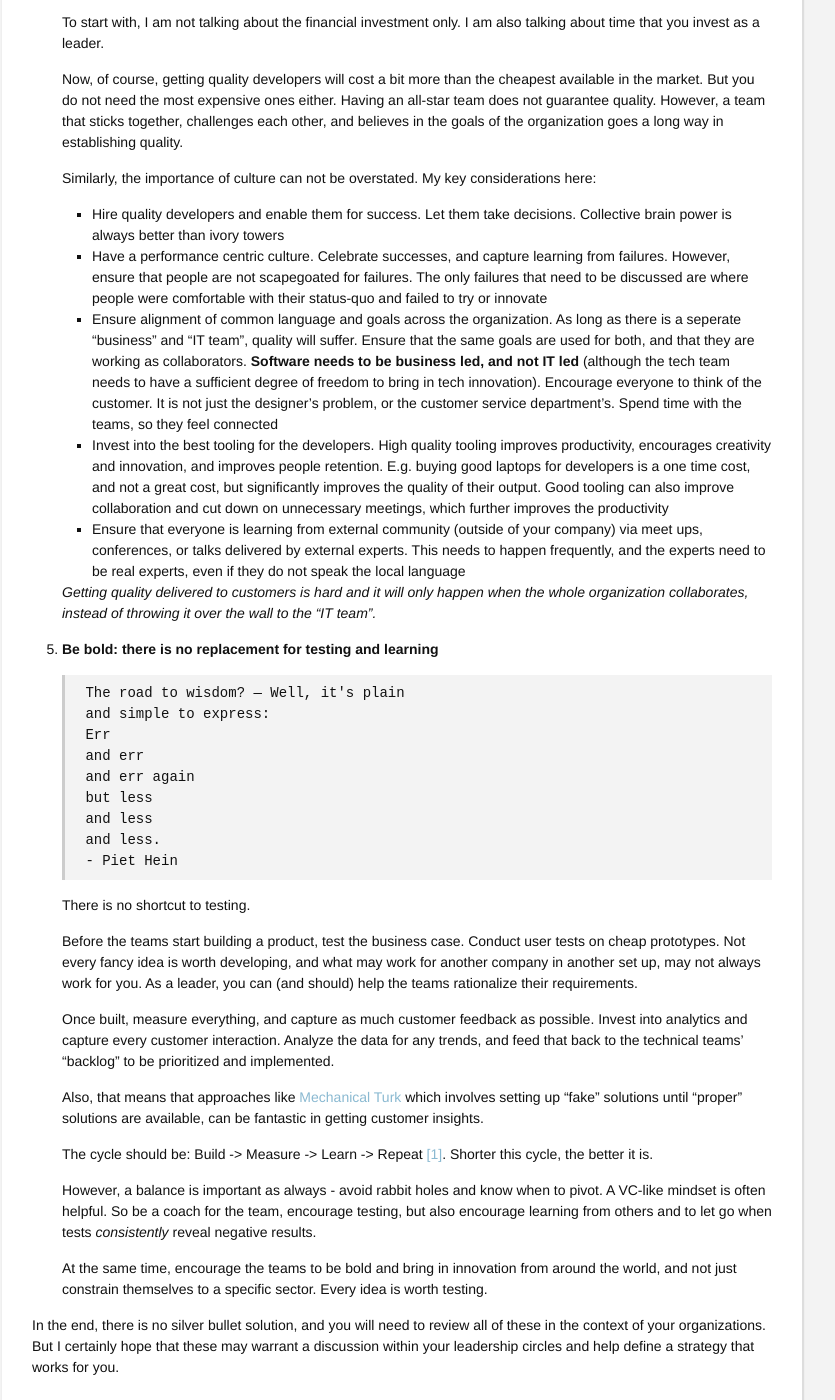
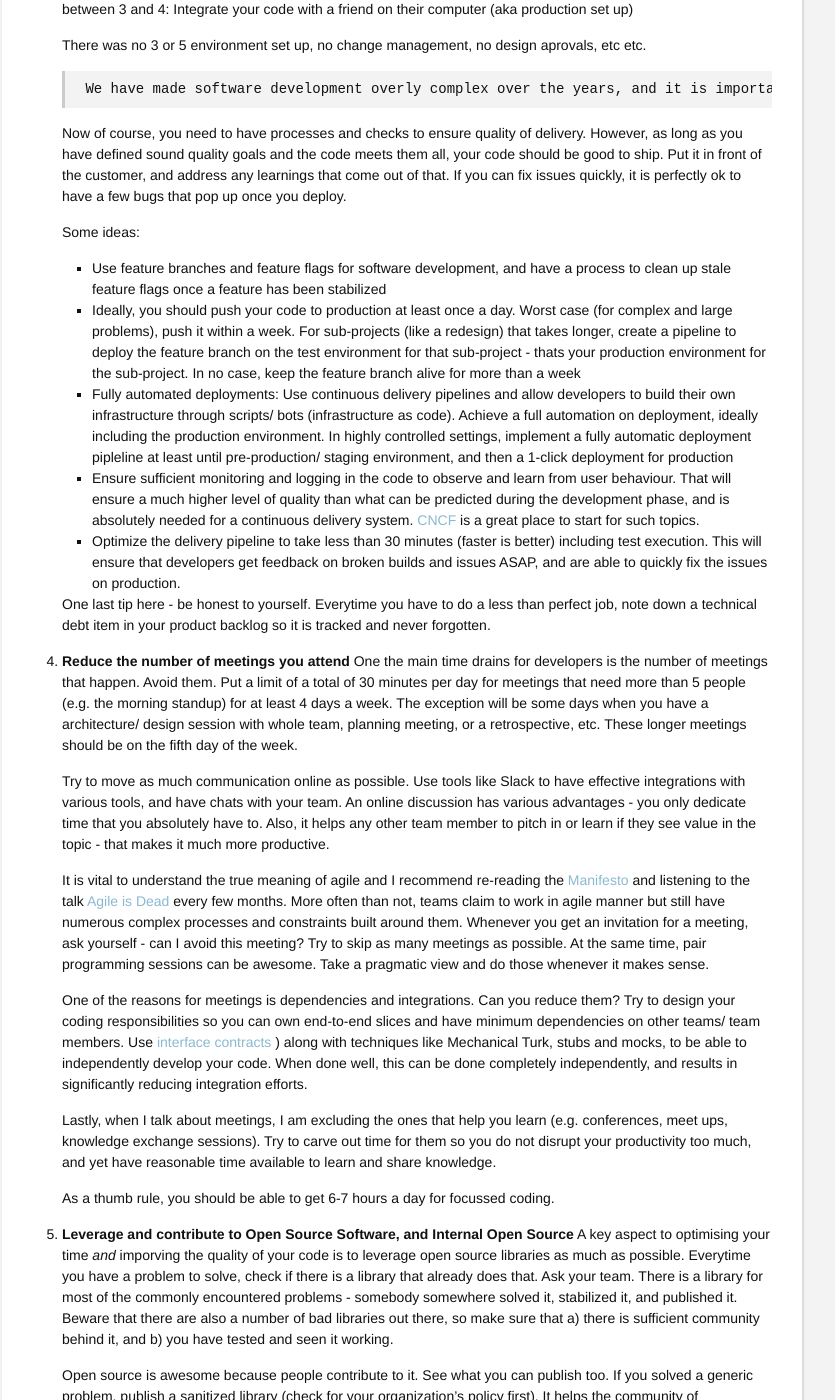
Before and after one commit to asinghal/asinghal.github.io, a Jekyll site: the page built from index.html, in a window 1280 px wide and 1400 px high, scrolled down 2327 px. Shown: the whole window, without its empty margins (238-1073 px from the left). Built offline with Jekyll 4.4.1, drawn with Linux system fonts in a browser that asks for light colours; comment, search, counter and statistics services are not loaded; some of the changed text lies outside the part shown.

Commit message:
new blog and updated links in old blog

````diff
--- /dev/null
+++ b/_posts/2021-01-08-modern-software-engineering-part-2.md
@@ -0,0 +1,120 @@
+---
+author: Aishwarya Singhal
+comments: true
+layout: post
+title: Modern Software Engineering - Part 2 - Maximizing developer experience and writing high quality software
+tags:
+---
+
+Is the practice of developing software a science (Computer Science), an engineering (software engineering), or an art (software craftsmanship) ? When I was in university, we always viewed software as science. We experimented, we learned, and we treated it as mathematics - driven by pure logic. When I started working, it became more of an engineering - applying known techniques, searching for ways how others have solved a problem before, and looking for efficiencies. In recent years, I was introduced to the idea of it being a craft - i.e. focus on quality, and believe in the fact that it can always be improved. I can't say I fully practice craftsmanship, however I have moved from engineering more towards it. In my personal view, most projects unfortunately do not quite allow for (or warrant) the time needed for the craft. In any case, we can *always* do a few things:
+
+1. Ensure a certain level of quality the first time we publish the software through automated checks and thorough code reviews, but avoid over-engineering
+2. Make time for refactoring
+3. Work smart, not hard - get as many open source libraries as possible to solve your problems, and only write code for things that are truly specific to your problem and can not be found on the net
+
+Based on these 3 ideas, I have a few practical tips.
+
+1. **Build on best-in-class programming techniques**
+    My favourite here is the [UNIX philosophy](https://en.wikipedia.org/wiki/Unix_philosophy) that was published in 1978 (yes, over 40 years ago!):
+
+    ```
+    * Make each program do one thing well. To do a new job, build afresh rather than complicate old programs by adding new "features".
+    * Expect the output of every program to become the input to another, as yet unknown, program. Don't clutter output with extraneous information. Avoid stringently columnar or binary input formats. Don't insist on interactive input.
+    * Design and build software, even operating systems, to be tried early, ideally within weeks. Don't hesitate to throw away the clumsy parts and rebuild them.
+    * Use tools in preference to unskilled help to lighten a programming task, even if you have to detour to build the tools and expect to throw some of them out after you've finished using them.
+    ```
+
+    Why do I love these? These have stayed solid (as has UNIX) over the past 40 years. I derive my coding principles from these, and the following are my most commonly used ones at the moment
+
+    * Write short methods that do one thing only and do it well. This in turn helps to keep a low cyclomatic complexity as well as less number of lines of code per method. I love the Unix pipes and filters, and if you can build that idea into your methods (e.g. using Strategy pattern), a fantastic code quality emerges
+    * Use [microservices](https://martinfowler.com/articles/microservices.html) (small pieces of functionality that are independently deployed) where possible
+    * Go minimalistic in your design of interfaces, following the [YAGNI](https://en.wikipedia.org/wiki/You_aren%27t_gonna_need_it) and [Convention over configuration](https://en.wikipedia.org/wiki/Convention_over_configuration) principles. Try to follow the [DRY](https://en.wikipedia.org/wiki/Don%27t_repeat_yourself) principle as much as possible (without making the code too unreadable)
+    * Insist on modularity so that pieces of code can be thrown away when not needed. Caution: avoid over-engineering. This is not the most important aspect if you are following the other principles
+    * Refactor, refactor, refactor: Do not shy away from refactoring. The principle is, `Whenever you look at a piece of code, aspire to leave it in a better state than you found it in`
+
+    A technique I find useful in writing modular code is:
+    ```
+    Every time you feel the need to write a comment in the code, see if you can make a new method/ service. Comments usually indicate that the code is doing more than what can be easily understood.
+    ```
+
+    You can use any programming language, and any style - my personal favourite at the moment is Functional programming in whichever language I use, because it helps me implement the above mentioned goals easily.
+
+    A technique not mentioned here and one I am a big fan of is [Event Driven Architecture](https://en.wikipedia.org/wiki/Event-driven_architecture), (or alternatively, Reactive Programming). It helps reduce dependencies, and provides an easier way to guarantee performance and reliability of a system.
+
+2. **Align on quality goals and then automate them**
+    I have seen situations where the team discussed at length, and kept discussing, the choice of technology. I have also seen similar debates around quality. The only way to avoid an endless debate is to propose and align a set of technologies and quality measures *democratically* with the team, and then adhere to them for at least a few months. And the best way for that to happen is to automate the agreed principles.
+
+        Do not define a quality goal that can not be *(at least partially)* automated, because it is unlikely that it will be implemented.
+
+    * Be real about your Definion of Done (or equivalent) and hold your team accountable to it during code reviews
+    * Timebox all decisions
+    * Try to leverage industry standards where possible - e.g. AirBnB style for Javascript linting is often used by teams, or like back in the day Sun's Java conventions were pretty standard guideline for Java code
+    * Call a meeting at the start of the project and agree on quality goals (and publish them)
+    * Anybody joining the team afterwards can give suggestions on these goals, but they should only be accepted if they do not disrupt the rest of the team. Alternatively, they can be accepted in the next review of the quality goals (after at least 6-8 weeks)
+
+    As I mentioned earlier, bugs are any deviation from a user's expectations. That includes functional defects, and also performance, usability, reliability, etc. Ensure that your quality goals take a complete view.
+
+    Typical techniques like TDD, Code Reviews, Code Style checks (static code analysis), etc are usually good measures. When writing automated tests, it is more important to have real quality tests than writing for the sake of getting a 100% test coverage (e.g. you must get a 100% coverage on code containing logic, and it is ok to skip tests for simple Value Objects).
+
+    Some aspects can be only partially tested - e.g. in case of web accessibility, or security, a manual review may still be required. However, there are many tools available to get you a 80% correct view (if not more) and I would highly encourage using them.
+
+    Similarly, take your code reviews seriously. Github and similar tools simplify the review process significantly, and can integrate all feedback that automated tools can generate to help you review code.
+
+    Technology evolves fast, and I would always recommend checking for the best ways to achieve automation of quality goals before starting any project, and every couple of months even after starting a project.
+
+    A manual review by the product owner or quality engineer may still be required, but by the time it goes to them, all other checks would have ensured a decent quality level.
+
+3. **Be truly agile: ship the software as soon as possible**
+    As I said in the [previous blog](http://asinghal.github.io/2021/01/04/modern-software-engineering-part-1.html), shipping software is far more important than perfecting it. As long as the code meets all quality goals, it should be good to deploy.
+
+    I always reflect back on my days in the school, when I first started to code. This was what SDLC looked like to me then:
+    1. Get a problem (requirements) from the teacher (product owner/ user)
+    2. Implement them on my computer
+    3. Copy the working code into a floppy drive (deploy)
+    4. Show it to the teacher
+
+    It did not take me weeks or months to do that. It was often done from one day to the next, and in some cases even during a class.
+
+    Even when we had a project where multiple teammates were working on it, the cycle only had one more step between 3 and 4: Integrate your code with a friend on their computer (aka production set up)
+
+    There was no 3 or 5 environment set up, no change management, no design aprovals, etc etc.
+
+        We have made software development overly complex over the years, and it is important to simplify it. The longer you take to ship software, the worse quality you can expect.
+
+    Now of course, you need to have processes and checks to ensure quality of delivery. However, as long as you have defined sound quality goals and the code meets them all, your code should be good to ship. Put it in front of the customer, and address any learnings that come out of that. If you can fix issues quickly, it is perfectly ok to have a few bugs that pop up once you deploy.
+
+    Some ideas:
+
+    * Use feature branches and feature flags for software development, and have a process to clean up stale feature flags once a feature has been stabilized
+    * Ideally, you should push your code to production at least once a day. Worst case (for complex and large problems), push it within a week. For sub-projects (like a redesign) that takes longer, create a pipeline to deploy the feature branch on the test environment for that sub-project - thats your production environment for the sub-project. In no case, keep the feature branch alive for more than a week
+    * Fully automated deployments: Use continuous delivery pipelines and allow developers to build their own infrastructure through scripts/ bots (infrastructure as code). Achieve a full automation on deployment, ideally including the production environment. In highly controlled settings, implement a fully automatic deployment pipleline at least until pre-production/ staging environment, and then a 1-click deployment for production
+    * Ensure sufficient monitoring and logging in the code to observe and learn from user behaviour. That will ensure a much higher level of quality than what can be predicted during the development phase, and is absolutely needed for a continuous delivery system. [CNCF](https://www.cncf.io/projects/) is a great place to start for such topics.
+    * Optimize the delivery pipeline to take less than 30 minutes (faster is better) including test execution. This will ensure that developers get feedback on broken builds and issues ASAP, and are able to quickly fix the issues on production.
+
+    One last tip here - be honest to yourself. Everytime you have to do a less than perfect job, note down a technical debt item in your product backlog so it is tracked and never forgotten.
+
+4. **Reduce the number of meetings you attend**
+    One the main time drains for developers is the number of meetings that happen. Avoid them. Put a limit of a total of 30 minutes per day for meetings that need more than 5 people (e.g. the morning standup) for at least 4 days a week. The exception will be some days when you have a architecture/ design session with whole team, planning meeting, or a retrospective, etc. These longer meetings should be on the fifth day of the week.
+
+    Try to move as much communication online as possible. Use tools like Slack to have effective integrations with various tools, and have chats with your team. An online discussion has various advantages - you only dedicate time that you absolutely have to. Also, it helps any other team member to pitch in or learn if they see value in the topic - that makes it much more productive.
+
+    It is vital to understand the true meaning of agile and I recommend re-reading the [Manifesto](https://agilemanifesto.org/) and listening to the talk [Agile is Dead](https://www.youtube.com/watch?v=a-BOSpxYJ9M) every few months. More often than not, teams claim to work in agile manner but still have numerous complex processes and constraints built around them. Whenever you get an invitation for a meeting, ask yourself - can I avoid this meeting? Try to skip as many meetings as possible. At the same time, pair programming sessions can be awesome. Take a pragmatic view and do those whenever it makes sense.
+
+    One of the reasons for meetings is dependencies and integrations. Can you reduce them? Try to design your coding responsibilities so you can own end-to-end slices and have minimum dependencies on other teams/ team members. Use [interface contracts](https://saucelabs.com/blog/intro-to-contract-testing-getting-started-with-postman#:~:text=Contract%20testing%20is%20a%20way,the%20data%20the%20client%20needs) ) along with techniques like Mechanical Turk, stubs and mocks, to be able to independently develop your code. When done well, this can be done completely independently, and results in significantly reducing integration efforts.
+
+    Lastly, when I talk about meetings, I am excluding the ones that help you learn (e.g. conferences, meet ups, knowledge exchange sessions). Try to carve out time for them so you do not disrupt your productivity too much, and yet have reasonable time available to learn and share knowledge.
+
+    As a thumb rule, you should be able to get 6-7 hours a day for focussed coding.
+
+5. **Leverage and contribute to Open Source Software, and Internal Open Source**
+    A key aspect to optimising your time *and* imporving the quality of your code is to leverage open source libraries as much as possible. Everytime you have a problem to solve, check if there is a library that already does that. Ask your team. There is a library for most of the commonly encountered problems - somebody somewhere solved it, stabilized it, and published it. Beware that there are also a number of bad libraries out there, so make sure that a) there is sufficient community behind it, and b) you have tested and seen it working.
+
+    Open source is awesome because people contribute to it. See what you can publish too. If you solved a generic problem, publish a sanitized library (check for your organization's policy first). It helps the community of developers, but it also builds a brand for you and your company, and attracts good developers to work with you.
+
+    Similarly, see if you can build an "internal open source". If a colleague needs to re-use a piece of code, or if you are re-using code written by someone else, see if it can be a library to be shared internally (or if it generic enough, externally too). Do not greedily create libraries, but instead let that be done on demand. This ensures that a good ecosystem exists for all software in your organization, and everybody benefits from your learnings.
+
+    At the same time, allow anyone in the organization to submit a pull request, or make changes to the library and help evolve it. That's the true nature of open source software and helps with its adoption. Failing this, it just becomes a framework component that will always be your responsibility to maintain and fix, and will also see scepticism from your colleagues on its adoption.
+
+Finally, find time to learn. Time spent on learning yields exponential results in your productivity (and happiness). Keep measuring quality of your code (through different tools), and you will master it.
+
+Happy coding!
````
Also changed, not shown: _posts/2021-01-03-modern-software-engineering-intro.md (+2 -2 lines).
